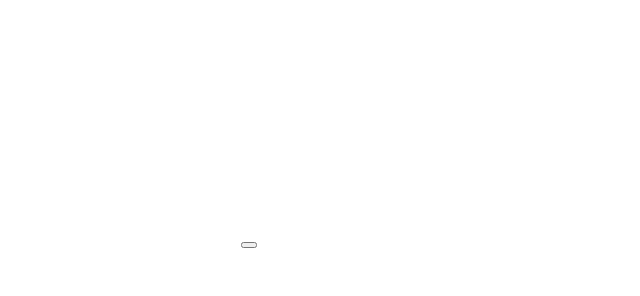
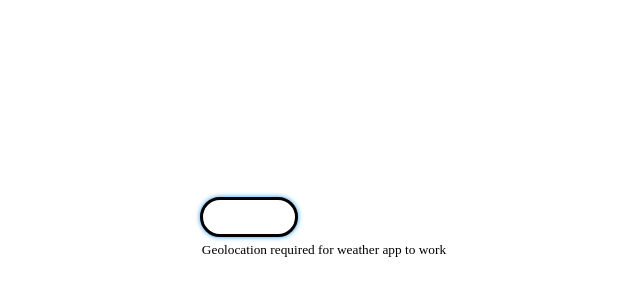
Before and after one commit to Pebbelzz/WebWeatherApp, a plain HTML site: page index.html in a window 1280 px wide. Shown: the whole page, without its empty margins (316-956 px from the left). Drawn offline with Linux system fonts and the light colour scheme.

Commit message:
added further styling to css and index.html

```diff
--- a/css/main.css
+++ b/css/main.css
@@ -10,7 +10,6 @@ body{
 
 .mainWrapper{
   width: 300px;
-  height: 200px;
   margin: 0 auto;
   background-color: #FFFFFF;
   border-bottom-right-radius: 8px;
@@ -20,15 +19,29 @@ body{
 .temp{
   width: 50%;
   text-align: center;
-  height: 200px;
   float: left;
-  line-height: 100px;
   font-size: 30px;
   font-weight: bold;
 }
+#temp{
+  margin: 40px 0;
+  line-height: 50px;
+}
 
-.button{
-  height: 50px;
+#tempWrapper{
+  display: inline-block;
+  height: 75px;
+  margin-top: 30px;
+}
+
+#tempToggle{
+    width: 65%;
+    outline: none;
+    border: 3px solid black;
+    background-color: white;
+    border-radius: 30px;
+    box-shadow: 0 0 5px #2196F3;
+    height: 40px;
 }
 
 .wrapper{
@@ -55,3 +68,10 @@ body{
   border-top-left-radius: 8px;
   border-top-right-radius: 8px;
 }
+
+#smallNote{
+      width: 100%;
+      display: inline-block;
+      color: black;
+      text-align: center;
+}
--- a/index.html
+++ b/index.html
@@ -3,7 +3,7 @@
   <meta charset="utf-8">
   <title>Weather App</title>
   <link rel="stylesheet" href="css/main.css">
-  <script src="js\main.js"></script>
+  <script src="js/main.js"></script>
 </head>
 <html>
   <body>
@@ -12,9 +12,11 @@
       <div id="geo"></div>
       <div class="mainWrapper">
         <div class="temp">
-          <span id="temp"></span>
+          <div id="tempWrapper">
+            <span id="temp"></span>
+          </div>
           <br>
-          <div class="button">
+          <div>
             <button id="tempToggle" onclick="changeTemp();"></button>
           </div>
         </div>
@@ -22,7 +24,11 @@
           <div class="discription"><span id="discription"></span></div>
           <div class="icon"><span id="icon"></span></div>
         </div>
+        <div id="smallNote">
+            <small>Geolocation required for weather app to work</small>
+        </div>
       </div>
+
     </div>
   </body>
 </html>
```
